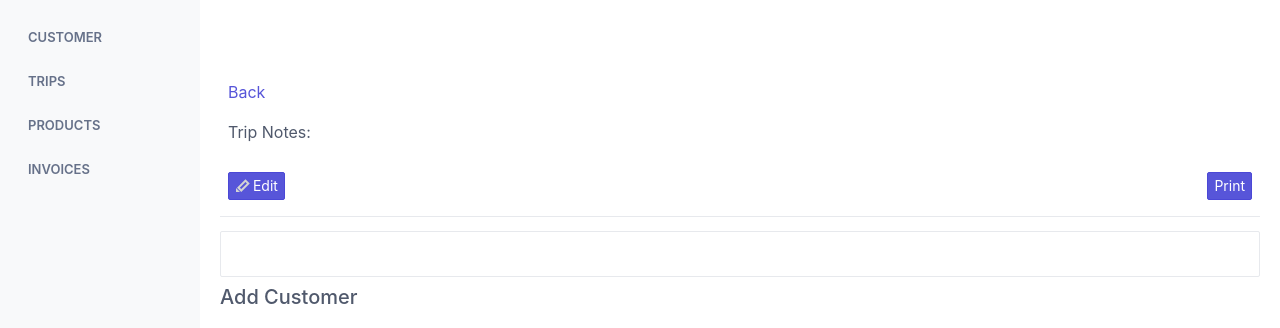
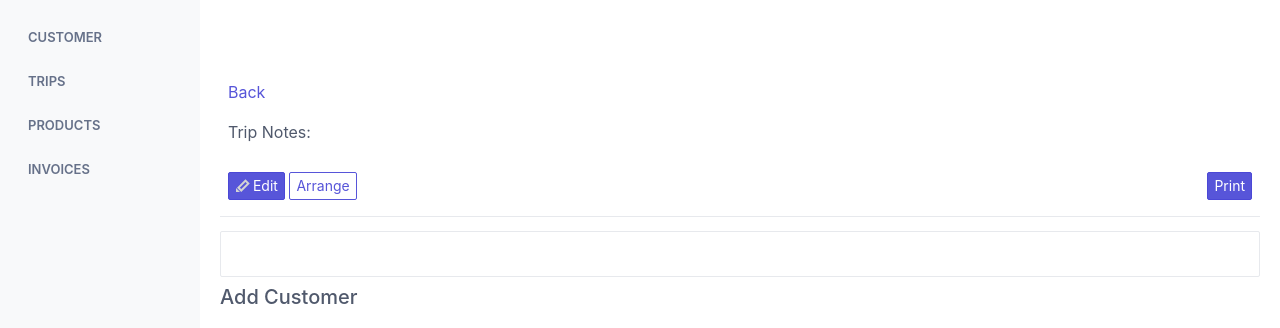
Before and after one commit to ickings1800/relief-invoice-system, a Django app: template relief/pos/templates/pos/trip/detail.html in a window 1280 px wide. Shown: the top 328 px of the page. Run offline with Django 3.2, Linux system fonts and the light colour scheme; the template is opened without the code that fills it: values that come from a table or form of the project are taken from there, others are empty; some libraries are stand-ins or nearby versions.

Commit message:
Add arrange button in trip details

```diff
--- a/relief/pos/templates/pos/trip/detail.html
+++ b/relief/pos/templates/pos/trip/detail.html
@@ -16,6 +16,7 @@
                 <a class="btn btn-sm btn-primary my-2" href="{% url 'pos:trip_edit' pk=trip.id %}">
                     <i class="icon icon-edit"></i>&nbsp;Edit
                 </a>
+                <a class="btn btn-sm my-2" href="{% url 'pos:trip_arrange' pk=trip.id %}">Arrange</a>
                 <a class="btn btn-sm btn-primary my-2 float-right" href="{% url 'pos:print_trip_detail' pk=trip.id %}">
                     Print
                 </a>
```
